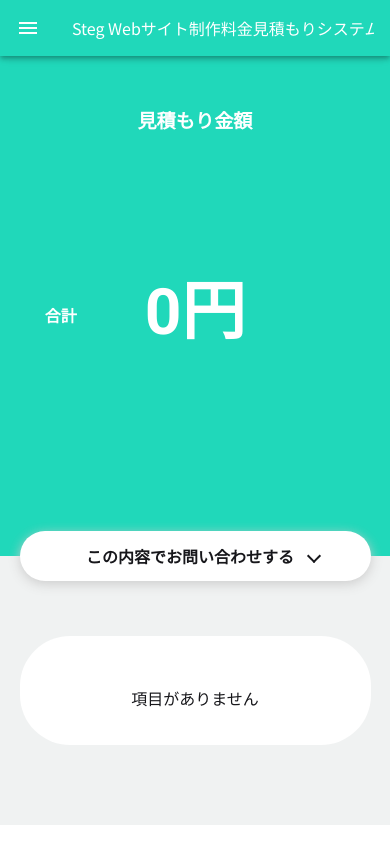
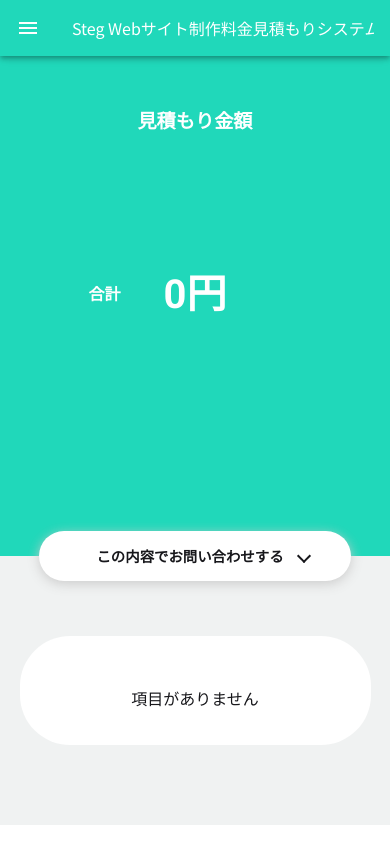
Before and after one commit to project-steg/Quote, a Nuxt app: page /result in a window 390 px wide. Shown: the top 844 px of the page. Built offline with nearby package versions, Linux system fonts and the light colour scheme.

Commit message:
[fix]レスポンシブ

```diff
--- a/components/banner.vue
+++ b/components/banner.vue
@@ -41,8 +41,9 @@ export default {
 .banner-r {
   width: 350px;
   height: 350px;
-  display: grid;
-  place-items: center;
+  display: flex;
+  justify-content: center;
+  align-items: center;
   background-color: #ffffff;
   border-radius: 50%;
   margin-top: 70px;
@@ -51,13 +52,14 @@ export default {
 @media screen and (max-width: 992px) {
   .banner-wrapper {
     flex-direction: column;
+    overflow: hidden;
   }
   .banner-l {
     display: none;
   }
   .banner-l-md {
     display: flex;
-    margin-top: 80px;
+    margin-top: 0px;
   }
   .banner-l-md p {
     font-family: "M PLUS Rounded 1c";
@@ -69,7 +71,11 @@ export default {
   }
   .banner-r {
     margin-top: 0;
-    padding-bottom: 35px;
+    padding-bottom: 0px;
+    width: 320px;
+    align-items: top;
+    position: relative;
+    top: 20px;
   }
 }
 </style>
--- a/components/contactContents.vue
+++ b/components/contactContents.vue
@@ -126,7 +126,8 @@ textarea:focus {
   place-items: center;
 }
 .contact-btn button:hover {
-  width: 500px;
+  max-width: 500px;
+  width: 100%;
   height: 75px;
   margin-top: 50px;
   background-color: #ffffff;
--- a/components/how2use.vue
+++ b/components/how2use.vue
@@ -461,7 +461,8 @@
   place-items: center;
 }
 .how2use-btn button:hover {
-  width: 500px;
+  max-width: 500px;
+  width: 100%;
   height: 75px;
   margin-top: 50px;
   background-color: #ffffff;
--- a/pages/contact.vue
+++ b/pages/contact.vue
@@ -129,7 +129,8 @@ textarea:focus {
   place-items: center;
 }
 .contact-btn button:hover {
-  width: 500px;
+  max-width: 500px;
+  width: 100%;
   height: 75px;
   margin-top: 50px;
   background-color: #ffffff;
--- a/pages/quote.vue
+++ b/pages/quote.vue
@@ -84,7 +84,8 @@ export default {
   background-color: #20d8ba;
 }
 .quote-button button:hover {
-  width: 500px;
+  max-width: 500px;
+  width: 90%;
   height: 75px;
   background-color: #ffffff;
   border: 4px solid #20d8ba;
--- a/pages/result.vue
+++ b/pages/result.vue
@@ -82,6 +82,7 @@ export default {
 }
 .result-price-num::before {
   width: 2rem;
+  height: 25px;
   left: -100px;
   bottom: 2rem;
   content: "合計";
@@ -91,7 +92,7 @@ export default {
 }
 .result-btn {
   max-width: 400px;
-  width: 90%;
+  width: 80%;
   height: 50px;
   display: flex;
   justify-content: center;
@@ -134,4 +135,22 @@ export default {
   justify-content: center;
   margin-top: 80px;
 }
+@media screen and (max-width: 600px) {
+  .result-price-num {
+    font-size: 2.5rem;
+  }
+  .result-price-num::before {
+    width: 2rem;
+    height: 10px;
+    left: -75px;
+    bottom: 2rem;
+    content: "合計";
+    font-size: 1rem;
+    position: absolute;
+    color: #ffffff;
+  }
+  .result-btn span {
+    font-size: 0.9rem;
+  }
+}
 </style>
```
